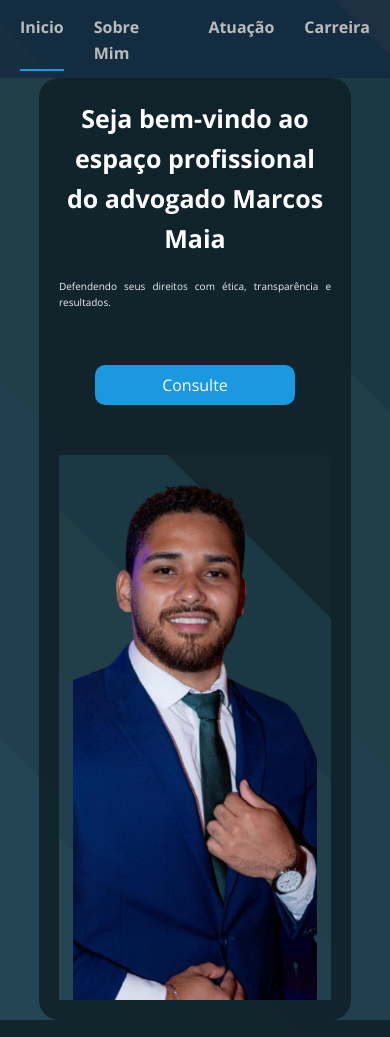
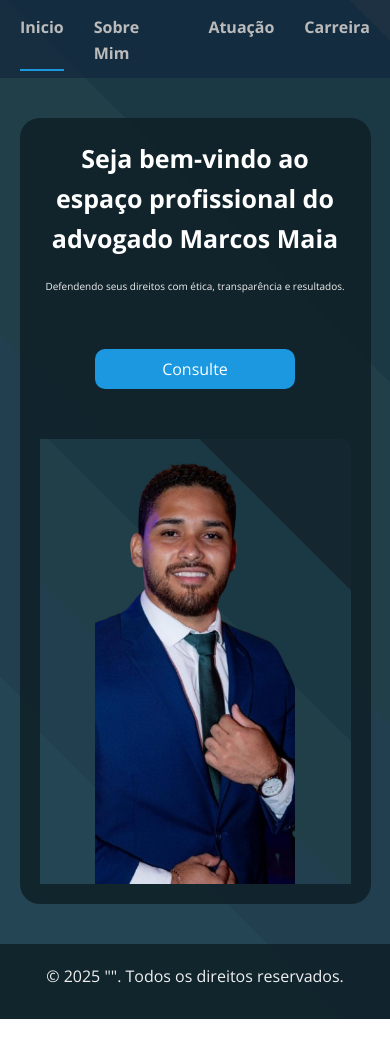
Before and after one commit to Jh3fferson/Site-para-Advogado, a plain HTML site: page index.html in a window 390 px wide. Shown: the part 302-1339 px from the top of the page. Drawn offline with nearby package versions, Linux system fonts and the light colour scheme.

Commit message:
melhora na estilização

```diff
--- a/style.css
+++ b/style.css
@@ -472,6 +472,16 @@ footer .copyright {
     padding-right: 20px;
   }
 
+  #Inicio {
+    padding-top: 40px;
+    padding-bottom: 40px;
+  }
+
+  #Inicio .item {
+    width: 90%;
+  }
+
+
   #Inicio .texto {
     max-width: 100%;
     text-align: center;
@@ -489,6 +499,10 @@ footer .copyright {
     max-width: 200px;
     height: 40px;
     font-size: 1em;
+  }
+
+  #Inicio img {
+    max-width: 200px;
   }
 
   #Sobre-Mim .descricao {
```
